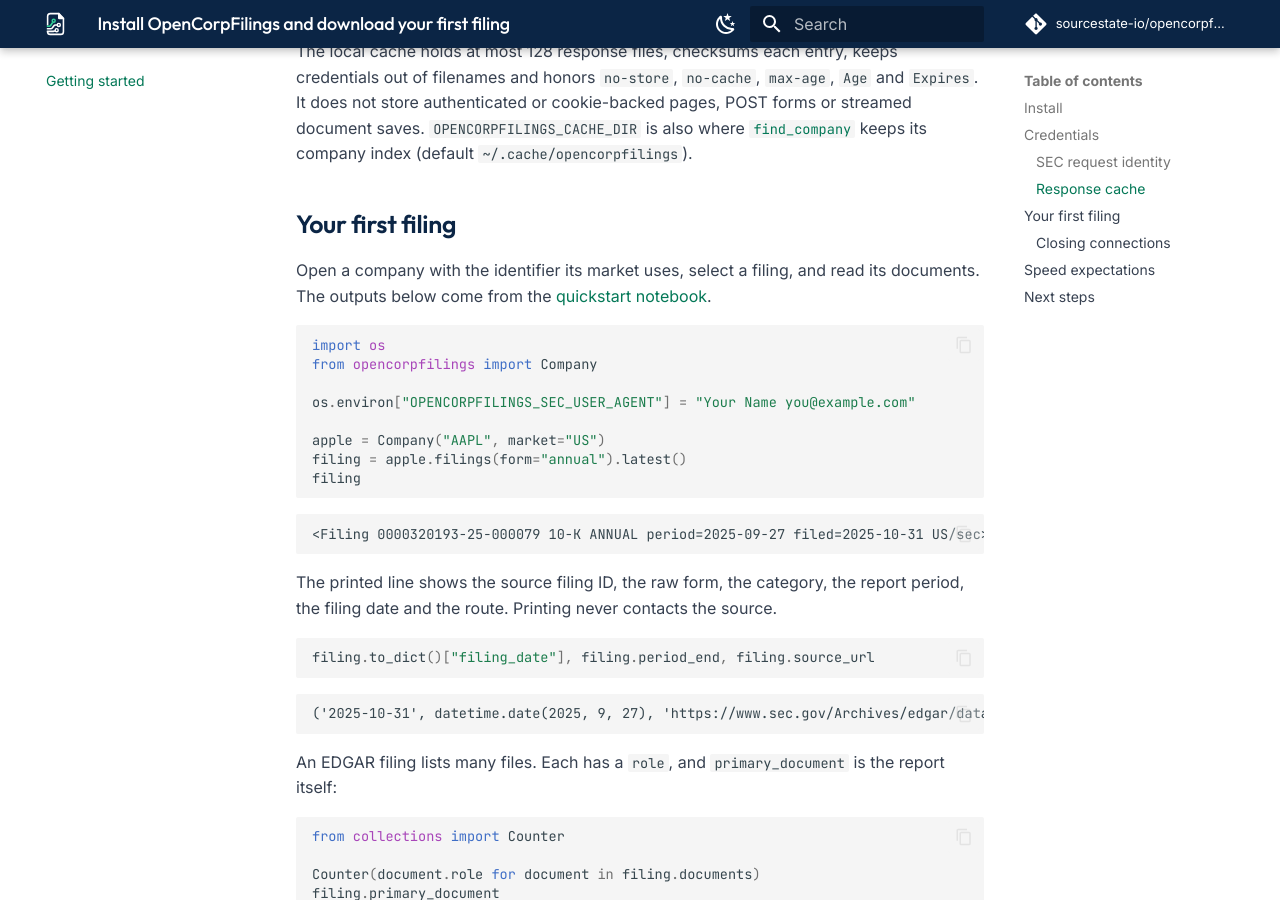
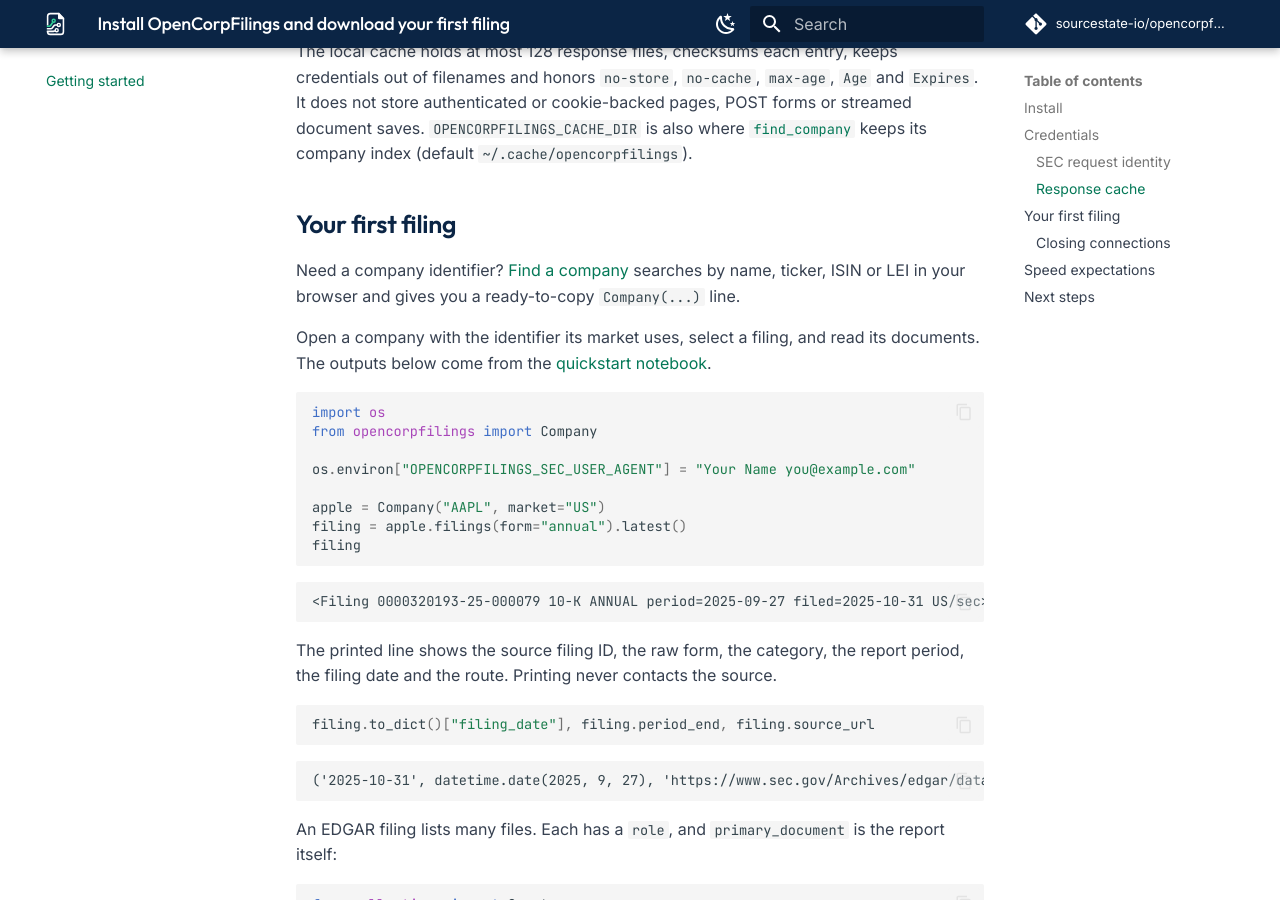
Before and after one commit to SourceState-io/opencorpfilings, an MkDocs documentation site: the page built from docs/getting-started.md, in a window 1280 px wide and 900 px high, scrolled down 2872 px. Built offline with MkDocs 1.6.1 and Material for MkDocs 9.7.7, drawn with Linux system fonts in a browser that asks for light colours; comment, search, counter and statistics services are not loaded.

Commit message:
docs: link company search before the first filing

```diff
--- a/docs/getting-started.md
+++ b/docs/getting-started.md
@@ -125,6 +125,9 @@
 
 ## Your first filing
 
+Need a company identifier? [Find a company](find/) searches by name, ticker,
+ISIN or LEI in your browser and gives you a ready-to-copy `Company(...)` line.
+
 Open a company with the identifier its market uses, select a filing, and read
 its documents. The outputs below come from the
 [quickstart notebook](https://github.com/sourcestate-io/opencorpfilings/blob/main/examples/notebooks/01_quickstart.ipynb).
```
Also changed, not shown: README.md (+4 -0 lines).
